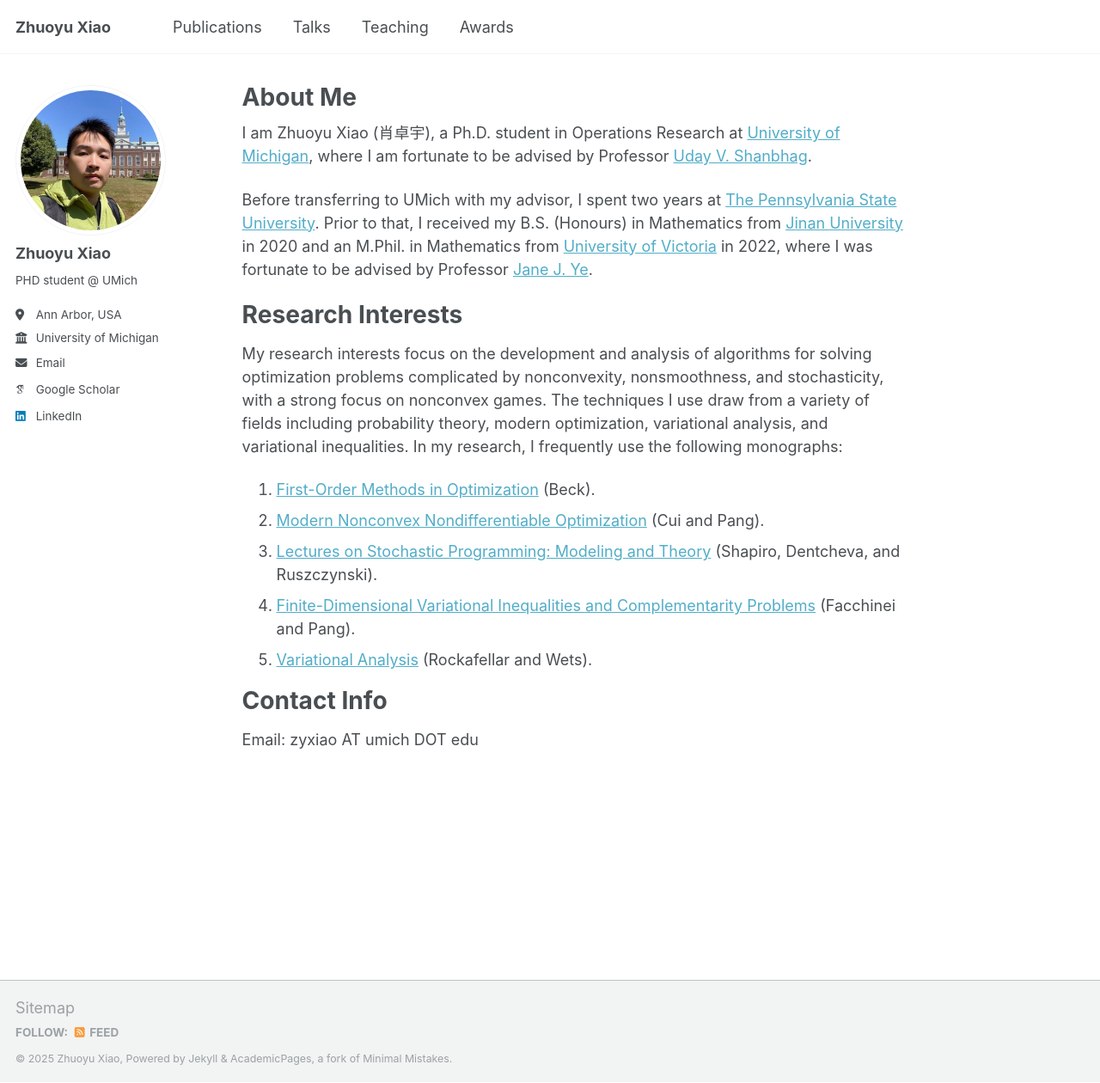
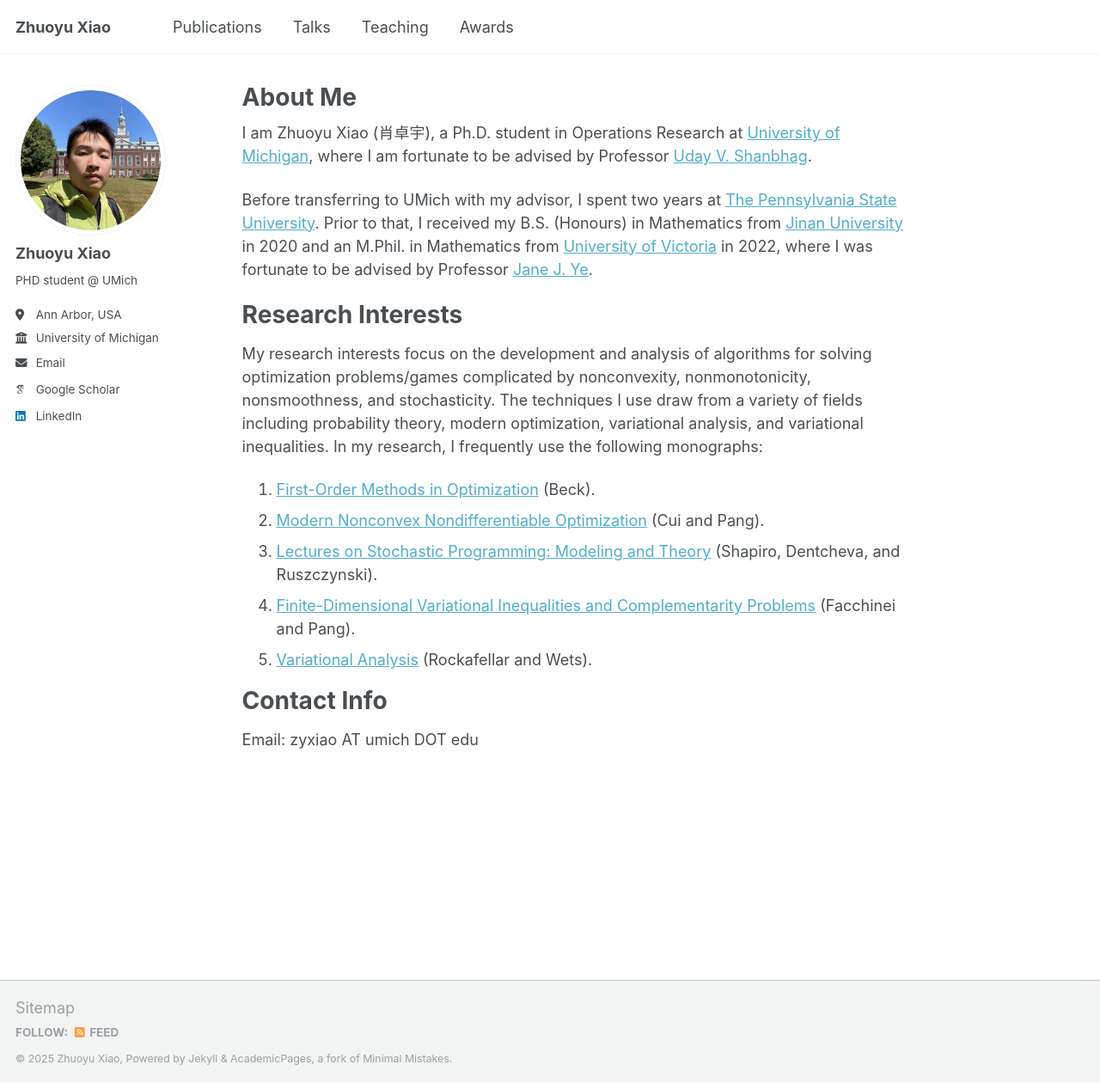
Before and after one commit to zyxiao97/zyxiao97.github.io, a Jekyll site: the page built from _pages/about.md, in a window 1280 px wide and 1260 px high. Shown: the whole window at 86% size. Built offline with Jekyll 4.4.1, drawn with Linux system fonts in a browser that asks for light colours; some web fonts are replaced.

Commit message:
Update about.md

```diff
--- a/_pages/about.md
+++ b/_pages/about.md
@@ -14,7 +14,7 @@ Before transferring to UMich with my advisor, I spent two years at [The Pennsylv
 
 Research Interests
 ======
-My research interests focus on the development and analysis of algorithms for solving optimization problems complicated by nonconvexity, nonsmoothness, and stochasticity, with a strong focus on nonconvex games. The techniques I use draw from a variety of fields including probability theory, modern optimization, variational analysis, and variational inequalities. In my research, I frequently use the following monographs:
+My research interests focus on the development and analysis of algorithms for solving optimization problems/games complicated by nonconvexity, nonmonotonicity, nonsmoothness, and stochasticity. The techniques I use draw from a variety of fields including probability theory, modern optimization, variational analysis, and variational inequalities. In my research, I frequently use the following monographs:
 
 1. [First-Order Methods in Optimization](https://epubs.siam.org/doi/book/10.1137/1.9781611974997) (Beck).
 2. [Modern Nonconvex Nondifferentiable Optimization](https://epubs.siam.org/doi/book/10.1137/1.9781611976748) (Cui and Pang).
```
